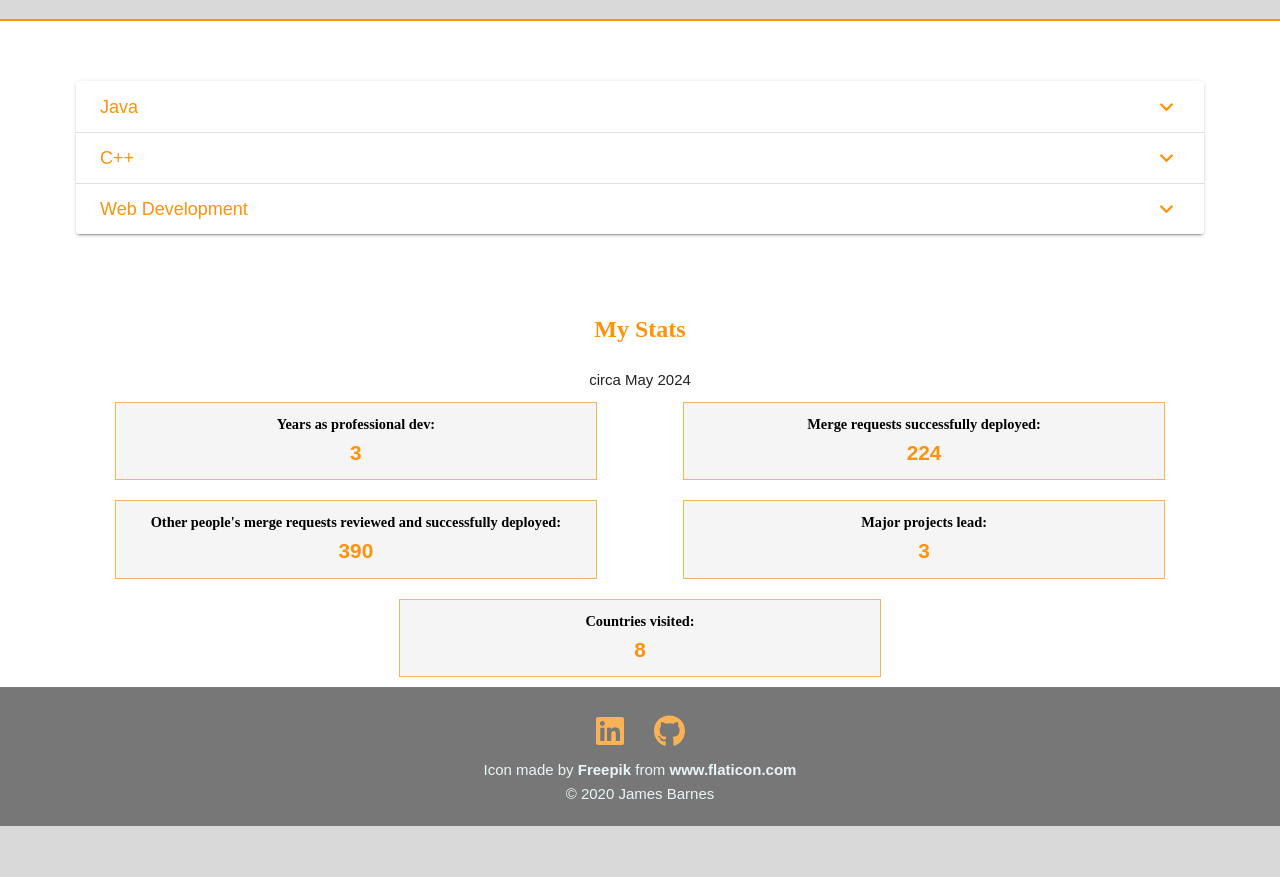
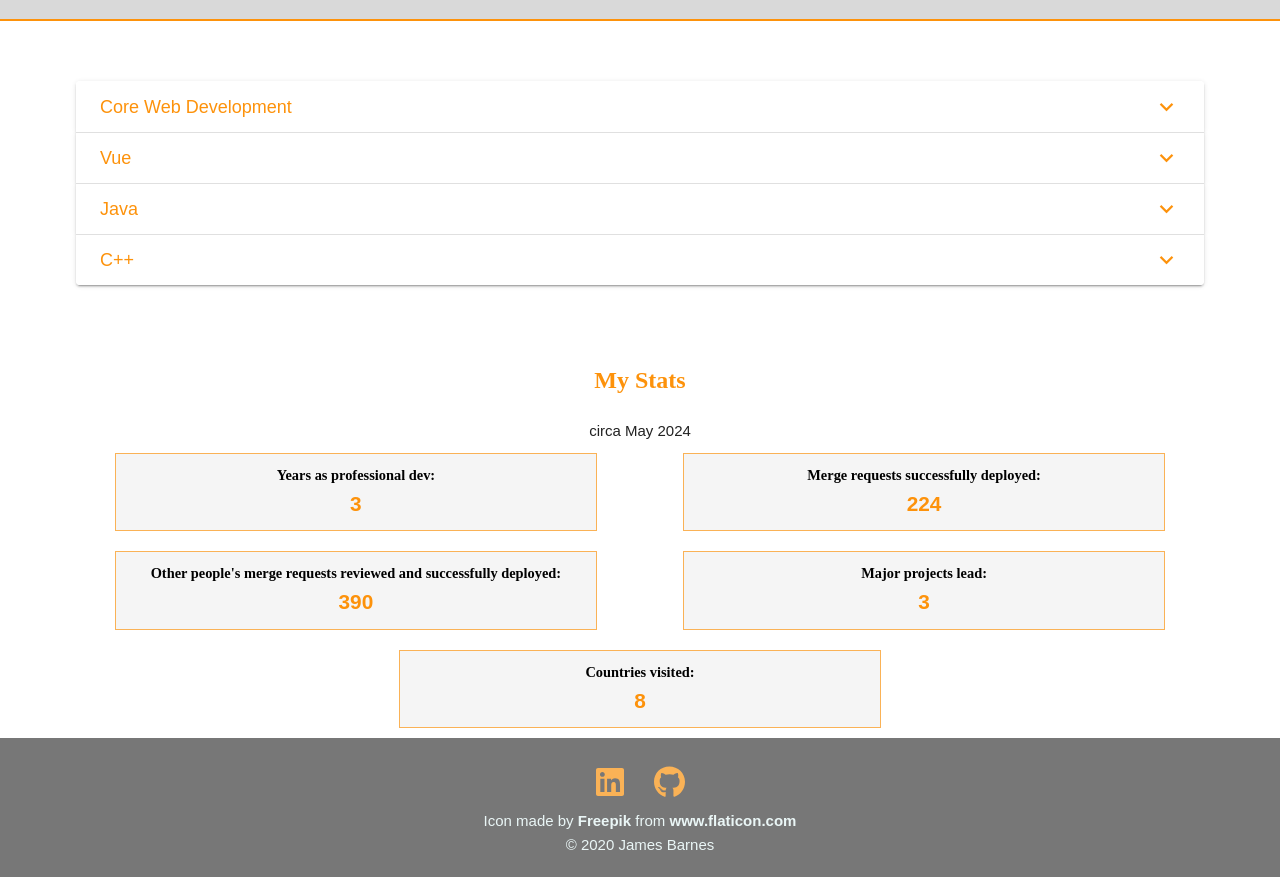
Before and after one commit to JamesBarnes48/PersonalSiteVue, a Vue app: page / in a window 1280 px wide. Shown: the part 959-1836 px from the top of the page. Before the commit the page ends 1785 px from the top, so only its background shows below. Built offline with nearby package versions, Linux system fonts and the light colour scheme.

Commit message:
add vue skill

```diff
--- a/src/views/Home.vue
+++ b/src/views/Home.vue
@@ -7,26 +7,36 @@ export default {
   data: () => ({
     skills: [
     {
+      skillName: 'Core Web Development',
+      skillDesc: `First touching on web development in the first year of my degree, I gained a basic understanding of HTML, CSS and Javascript then to create a website for renting a fictional house.
+                  Since then I have returned to web development in the summer of 2020 to expand my knowledge of it and create websites as a passion project. In this time I delved deeper
+                  into web development expanding my knowledge of HTML/CSS/JS, using the Bootstrap library and jQuery.
+                  We have fancy frameworks and everything but if your core knowledge is weak the foundations will crumble. I have ensured this isn't the case.`,
+      listDescription: 'Some websites I have created include:',
+      listItems: ["Personal site", 'Virtual garage']
+    },
+    {
+      skillName: 'Vue',
+      skillDesc: `There's a plethora of fancy frameworks to choose from now: React, Vue, Angular. It's the most pressing question for the modern Javascript dev; which do you choose?
+                  I had the opportunity to learn Vue.js at Darktrace as I was tasked with migrating a page from vanilla JS into another application written in PHP/Vue. This meant essentially
+                  learning Vue and PHP as I went. PHP I was definitely not as huge a fan of but Vue I took to like a duck to water. So streamlined! So handy! It's definitely my favourite way to code right now.
+                  I even rewrote my site to be in Vue which is the version you are seeing now!`,
+      listDescription: 'Some Vue projects I have worked on include:',
+      listItems: ['Current personal site', 'Migrated page']
+    },
+    {
       skillName: 'Java',
-      skillDesc: 'As my primary language I have spent the most time with Java. Throughout my degree Java has been the language I use most often by far and I have created lots of different projects in it. The object oriented nature of the language resonates with me and I am capable of creating large projects in it with a hierarchy of classes.',
+      skillDesc: 'As my primary language at university I have spent the most time with Java. Throughout my degree Java has been the language I use most often by far and I have created lots of different projects in it. The object oriented nature of the language resonates with me and I am capable of creating large projects in it with a hierarchy of classes.',
       listDescription: 'Some of projects I have made in Java include:',
       listItems: ['"Cheat" card game', 'Word auto-completion algorithm', 'Toll road system']
     },
     {
       skillName: 'C++',
-      skillDesc: `I am relatively new to C++, only starting learning it in late 2019, but after a few projects using it I am seeing the merits of it already. It is very similar to C# which I had experience
+      skillDesc: `I only got to do a few projects in C++ but they were all certainly memorable ones. It is very similar to C# which I had experience
                   using early on during my A-levels. I enjoyed using some of the features in standard, low-level C++ that you don't see many other places, but on the other end of the spectrum I have also used the OpenGL API
                   which was insightful too. I am still a relatively new C++ programmer but my proficiency in it will only grow with time.`,
       listDescription: 'Some C++ projects I have worked on include:',
       listItems: ['Offline movie database', '2D arcade game']
-    },
-    {
-      skillName: 'Web Development',
-      skillDesc: `First touching on web development in the first year of my degree, I gained a basic understanding of HTML, CSS and Javascript then to create a website for renting a fictional house.
-                  Since then I have returned to web development in the summer of 2020 to expand my knowledge of it and create websites as a passion project. In this time I have delved deeper
-                  into web development expanding my knowledge of HTML/CSS/JS, using the Bootstrap library, jQuery, DOM manipulation and more.`,
-      listDescription: 'Some websites I have created include:',
-      listItems: ["Personal site (you're looking at it now!)", 'Virtual garage']
     }]
   })
   }
```
